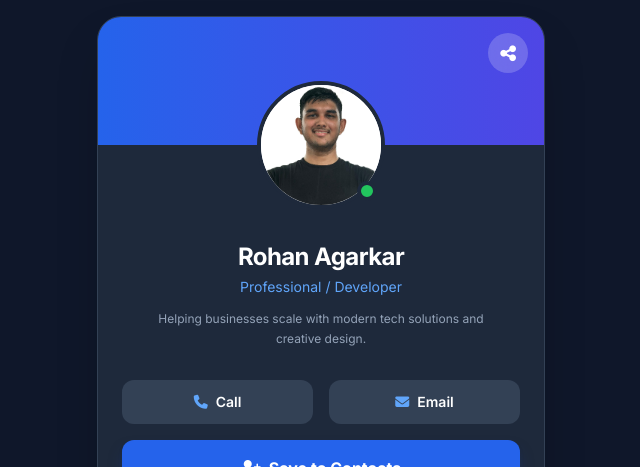
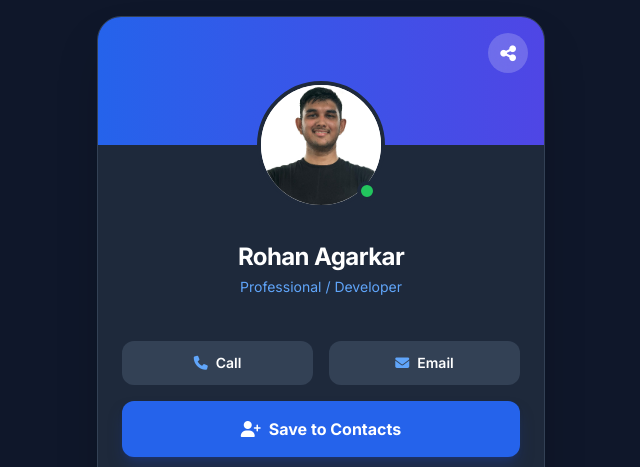
Before and after one commit to RohanAgarkar/Visiting_Card, a plain HTML site: page index.html in a window 1280 px wide. Shown: the top 467 px of the page, without its empty margins (319-959 px from the left). Drawn offline with nearby package versions, Linux system fonts and the light colour scheme.

Commit message:
Remove description paragraph from index.html
Removed the description paragraph from the header section.

```diff
--- a/index.html
+++ b/index.html
@@ -70,7 +70,7 @@
             <div class="pt-24 pb-2 text-center relative z-0">
                 <h1 class="text-2xl font-bold text-white tracking-tight">Rohan Agarkar</h1>
                 <p class="text-blue-400 font-medium text-sm mt-1">Professional / Developer</p>
-                <p class="text-slate-400 text-xs mt-3 px-4 leading-relaxed">Helping businesses scale with modern tech solutions and creative design.</p>
+                <p class="text-slate-400 text-xs mt-3 px-4 leading-relaxed"></p>
             </div>
 
             <!-- Action Buttons -->
```
